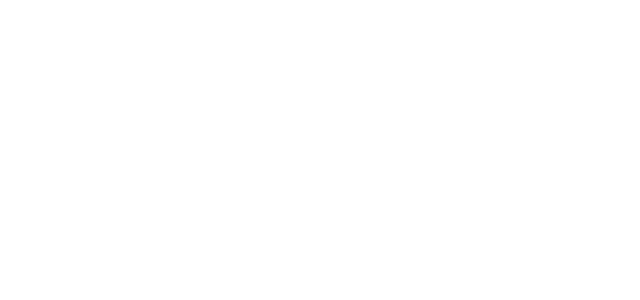
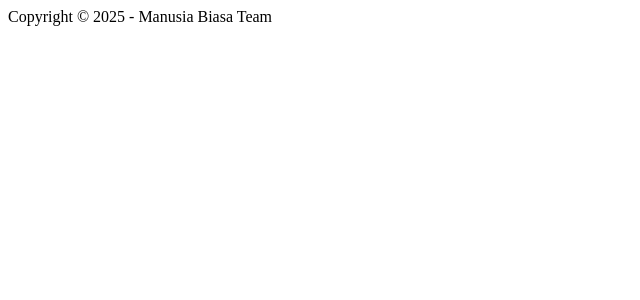
Before and after one commit to Deoca27/manusia-biasa, a Next.js app: page / in a window 1280 px wide. Shown: the top 300 px of the page, without its empty margins (0-640 px from the left). Built offline with nearby package versions, Linux system fonts and the light colour scheme.

Commit message:
deo: menambahkan text copyright di footer

```diff
--- a/app/layout.tsx
+++ b/app/layout.tsx
@@ -20,7 +20,9 @@ export default function RootLayout({
         </section>
 
         {/* Area Footer */}
-        <footer></footer>
+        <footer>
+        Copyright &copy; 2025 - Manusia Biasa Team
+        </footer>
       </body>
     </html>
   )
```
